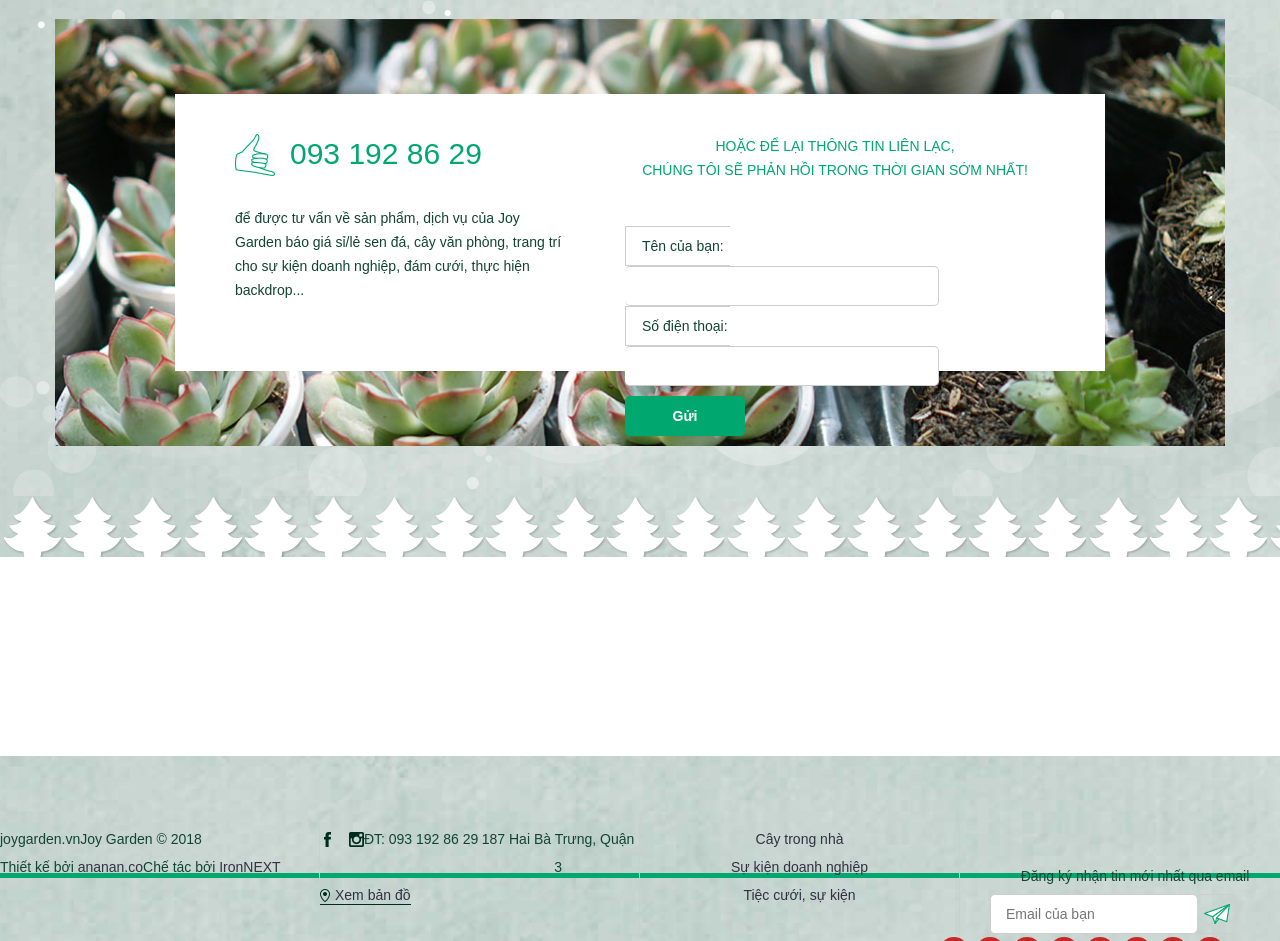
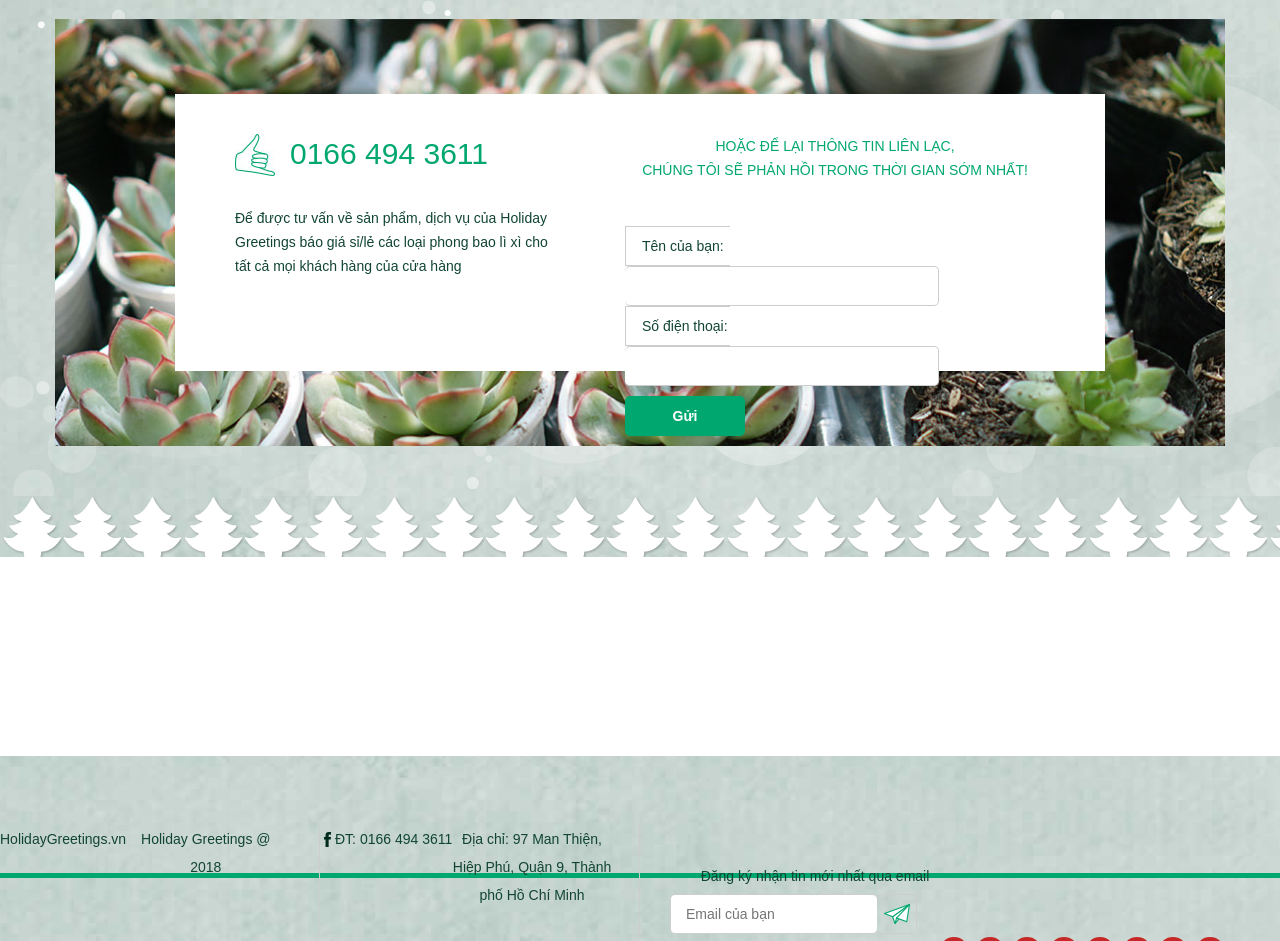
Before and after one commit to chuchu193/WebTinh_Thu_Hanh_Hien, a plain HTML site: page baolixi.html in a window 1280 px wide. Shown: the part 2592-3533 px from the top of the page. Drawn offline with nearby package versions, Linux system fonts and the light colour scheme; a web font is replaced by a local one.

Commit message:
commit footer

```diff
--- a/baolixi.html
+++ b/baolixi.html
@@ -533,9 +533,9 @@
             <div class="subscription">
                 <div class="subscription-box">
                     <div class="subscription-desc">
-                        <a href="tel:093 192 86 29" class="phone" data-aos="fade-up">093 192 86 29</a>
-                        <p class="help-text">để được tư vấn về sản phẩm, dịch vụ của Joy Garden báo giá sỉ/lẻ sen đá, cây văn phòng, trang trí
-                            cho sự kiện doanh nghiệp, đám cưới, thực hiện backdrop...</p>
+                        <a href="tel:093 192 86 29" class="phone" data-aos="fade-up">0166 494 3611</a>
+                        <p class="help-text">Để được tư vấn về sản phẩm, dịch vụ của Holiday Greetings báo giá sỉ/lẻ các loại phong bao lì xì
+                            cho tất cả mọi khách hàng của cửa hàng</p>
                     </div>
 
                     <div class="subscription-form">
@@ -575,42 +575,17 @@
         <div class="content-info">
             <div class="container cf">
                 <div class="footer-blocks">
-                    <p>joygarden.vn</p>
-                    <p>Joy Garden &copy; 2018</p>
-                    <p>Thiết kế bởi
-                        <a href="http://ananan.co" target="_blank">ananan.co</a>
-                    </p>
-                    <p>Chế tác bởi
-                        <a href="http://www.ironnext.com" target="_blank">IronNEXT</a>
-                    </p>
+                    <p>HolidayGreetings.vn  </p>
+                    <p>Holiday Greetings @ 2018</p>
                 </div>
 
                 <div class="footer-blocks">
                     <p class="footer-sns">
-                        <a class="facebook" href="https://www.facebook.com/joygarden.vn/" target="_blank">Facebook</a>
-                        <a class="instagram" href="https://www.instagram.com/joygarden.jg/" target="_blank">Instagram</a>
+                        <a class="facebook" href="https://www.facebook.com/photo.php?fbid=2068692026697758&set=ms.c.eJw9zNENwDAIA9GNKscmBvZfrKJK~_vt0OsLlFpfkEPzwA4J2Z~_76QVME40CMOIi8sBoQKvcB0fOw4gUVzhSL.bps.a.2068692006697760.1073741847.100006709424574&type=3&theater" target="_blank">Facebook</a>
                     </p>
-                    <p>ĐT: 093 192 86 29</p>
-                    <p>187 Hai Bà Trưng, Quận 3</p>
-                    <p>
-                        <a href="https://goo.gl/maps/6d1F9XWaHQM2" target="_blank" class="footer-view-map">Xem bản đồ</a>
-                    </p>
-                </div>
+                    <p>ĐT: 0166 494 3611</p>
+                    <p>Địa chỉ: 97 Man Thiện, Hiệp Phú, Quận 9, Thành phố Hồ Chí Minh</p>
 
-                <div class="footer-blocks">
-                    <div class="menu-icon-facebook-container">
-                        <ul id="menu-icon-facebook" class="nav">
-                            <li id="menu-item-22" class="menu-item menu-item-type-taxonomy menu-item-object-category menu-item-22">
-                                <a href="http://www.joygarden.vn/cay-trong-nha/">Cây trong nhà</a>
-                            </li>
-                            <li id="menu-item-23" class="menu-item menu-item-type-taxonomy menu-item-object-category menu-item-23">
-                                <a href="http://www.joygarden.vn/doanh-nghiep/">Sự kiện doanh nghiệp</a>
-                            </li>
-                            <li id="menu-item-24" class="menu-item menu-item-type-taxonomy menu-item-object-category menu-item-24">
-                                <a href="http://www.joygarden.vn/tiec-cuoi-su-kien/">Tiệc cưới, sự kiện</a>
-                            </li>
-                        </ul>
-                    </div>
                 </div>
 
                 <div class="footer-blocks">
--- a/css/style-lixi.css
+++ b/css/style-lixi.css
@@ -210,7 +210,6 @@ h1 {font-size:6rem;}
 .footer-blocks p{line-height:28px;margin-bottom:0}
 .footer-blocks ul li{display:block;line-height:28px;text-align:center;width:100%}
 .footer-sns .facebook{display:inline-block;text-indent:-9999px;width:15px;background:url(../images/bgr/facebook.png) no-repeat 50%}
-.footer-sns .instagram{margin-left:10px!important;display:inline-block;text-indent:-9999px;width:15px;background:url(../images/bgr/instagram.png) no-repeat 50%}
 .footer-blocks form{padding-left:30px;padding-top:43px}
 .footer-blocks form label{text-align:center}
 .footer-blocks form .input-group,.footer-blocks form .input-submit{float:left}
@@ -219,5 +218,4 @@ h1 {font-size:6rem;}
 .footer-blocks form .input-group input:focus{border:1px solid #002c1d;background-color:#f7f7f7;border-right:0}
 .footer-blocks form .input-submit button{width:40px;height:40px;background:url(../images/bgr/paper_plane.png) no-repeat 50%;text-indent:-9999px;border:1px solid #cdcdcd;border-left:0;cursor:pointer}
 .footer-blocks form .input-submit button.focus{border:1px solid #002c1d;background-color:#f7f7f7;border-left:0}
-.footer-blocks .footer-view-map{display:inline-block;background:url(../images/bgr/map_pointer.png) no-repeat 0;padding-left:15px;border-bottom:1px solid #002c1d;line-height:18px}
 /* end footer */
```
